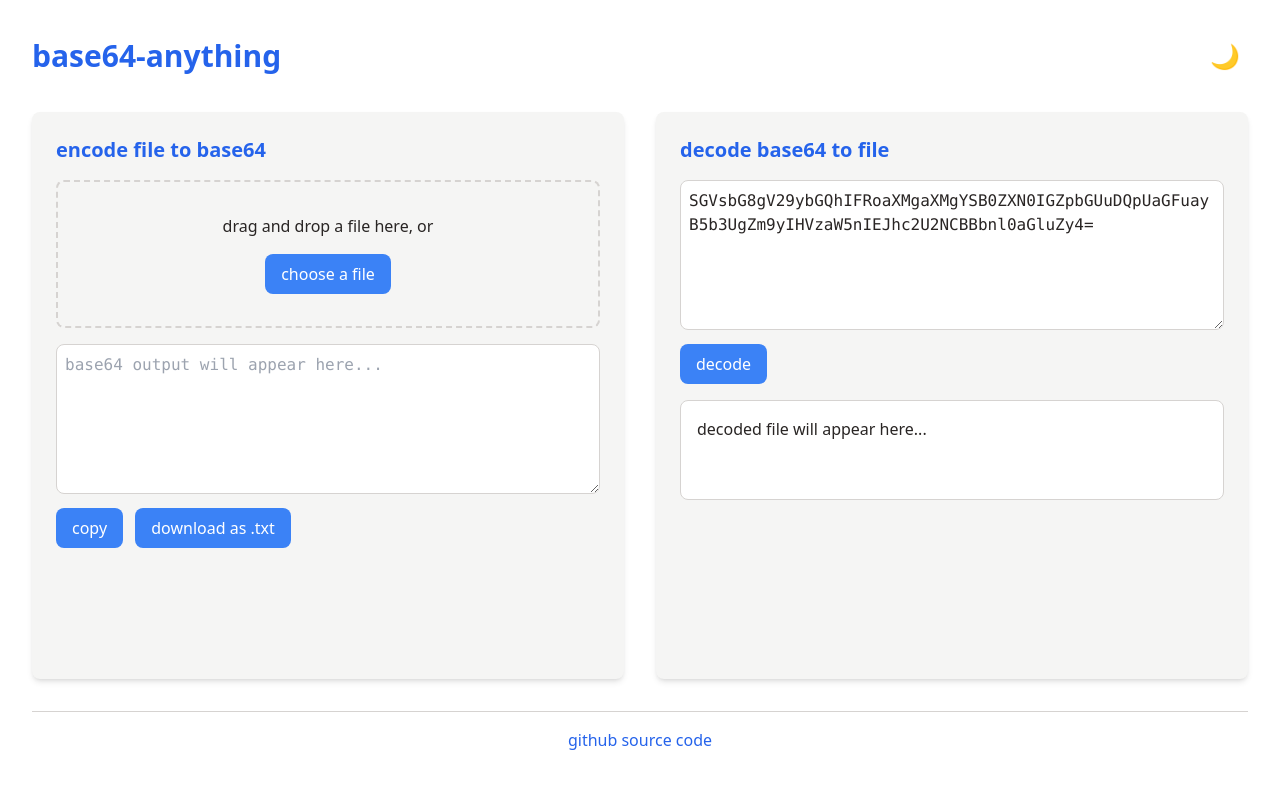
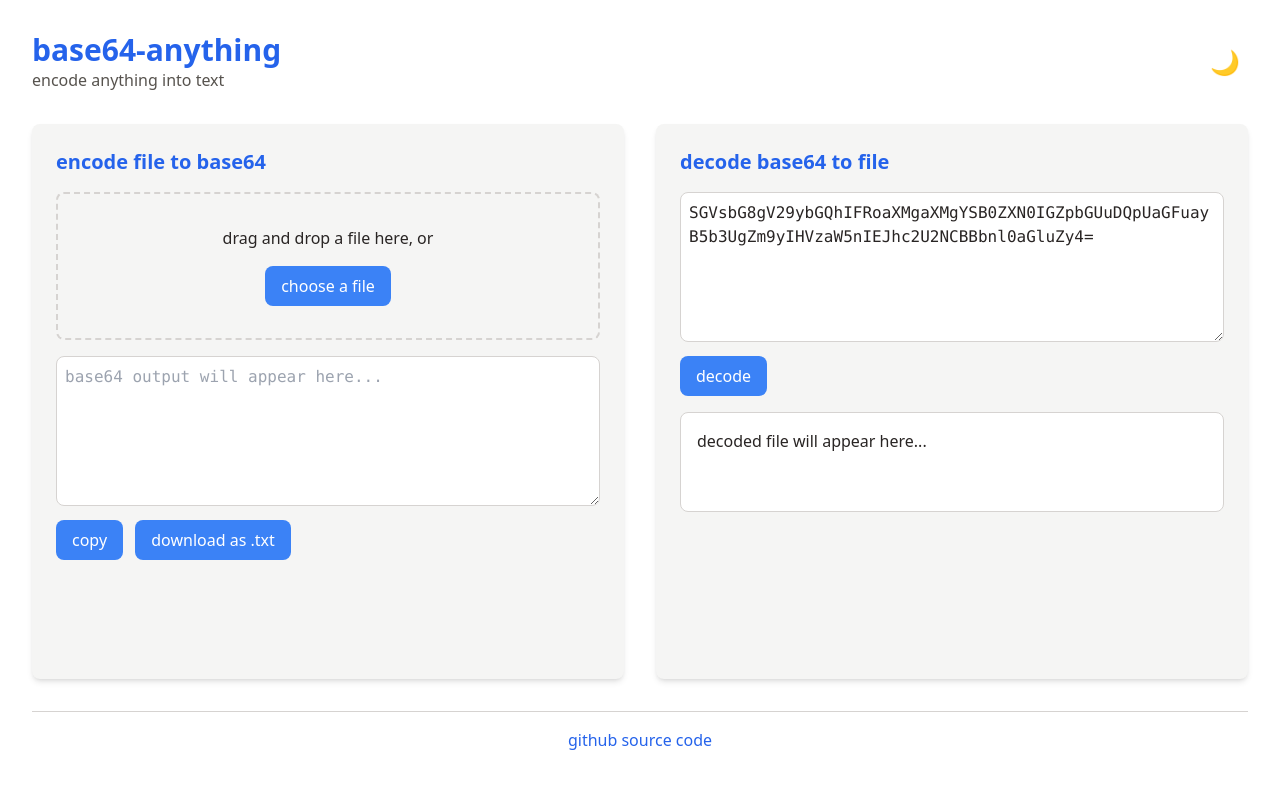
Before and after one commit to gjtiquia/base64-anything, a website built with Vite: page index.html in a window 1280 px wide. Built offline with nearby package versions, Linux system fonts and the light colour scheme.

Commit message:
Add subtitle to site header for improved description

```diff
--- a/index.html
+++ b/index.html
@@ -34,7 +34,10 @@
   <body class="bg-white text-stone-800 dark:bg-stone-900 dark:text-stone-100 dark-transition">
     <div id="app" class="max-w-7xl mx-auto p-4 md:p-8 flex flex-col min-h-screen">
       <header class="flex justify-between items-center mb-8">
-        <h1 class="text-3xl font-bold text-blue-600 dark:text-blue-400">base64-anything</h1>
+        <div>
+          <h1 class="text-3xl font-bold text-blue-600 dark:text-blue-400">base64-anything</h1>
+          <p class="text-stone-600 dark:text-stone-400">encode anything into text</p>
+        </div>
         <button id="theme-toggle" aria-label="Toggle dark mode" class="text-2xl p-2 focus:outline-none">🌙</button>
       </header>
 
```
